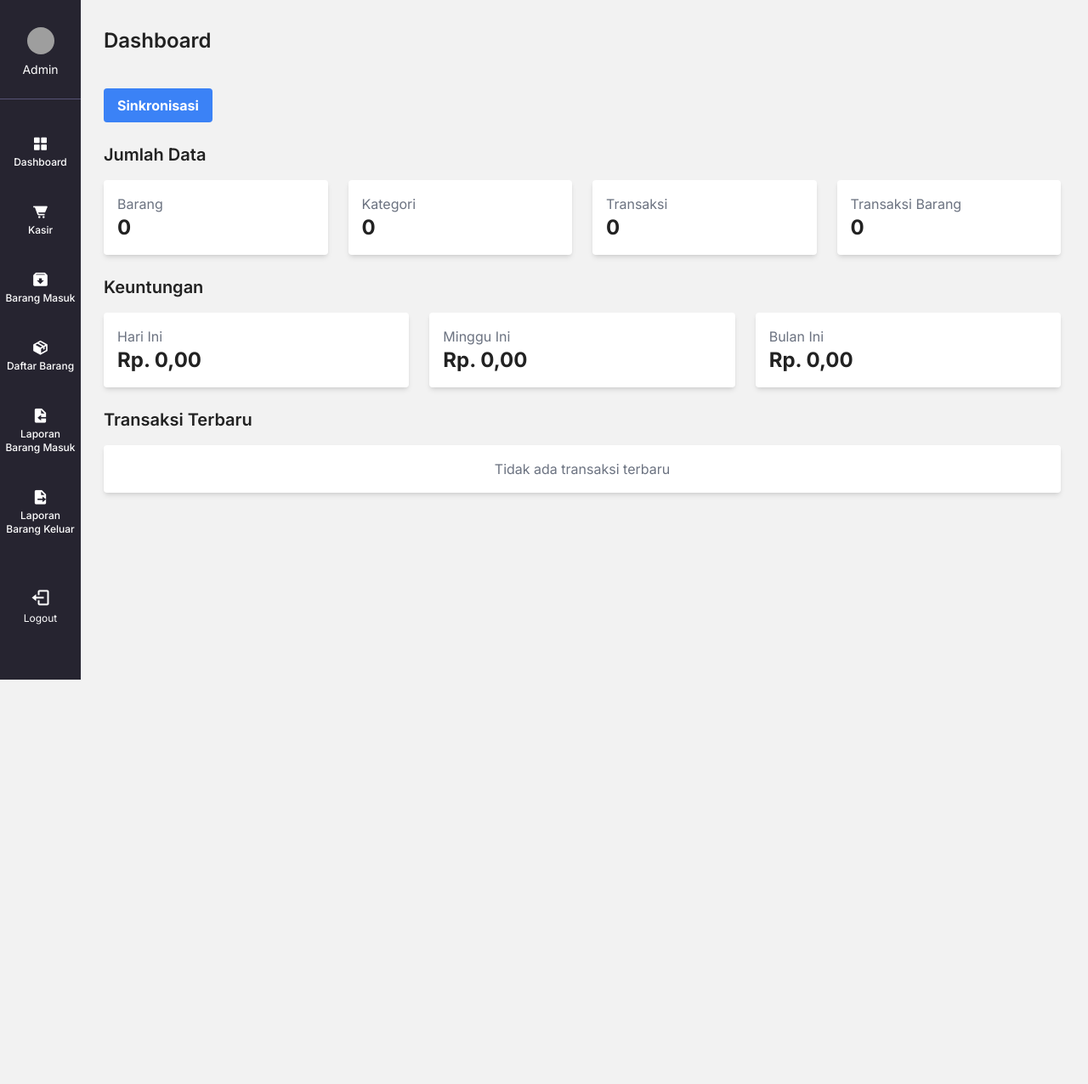
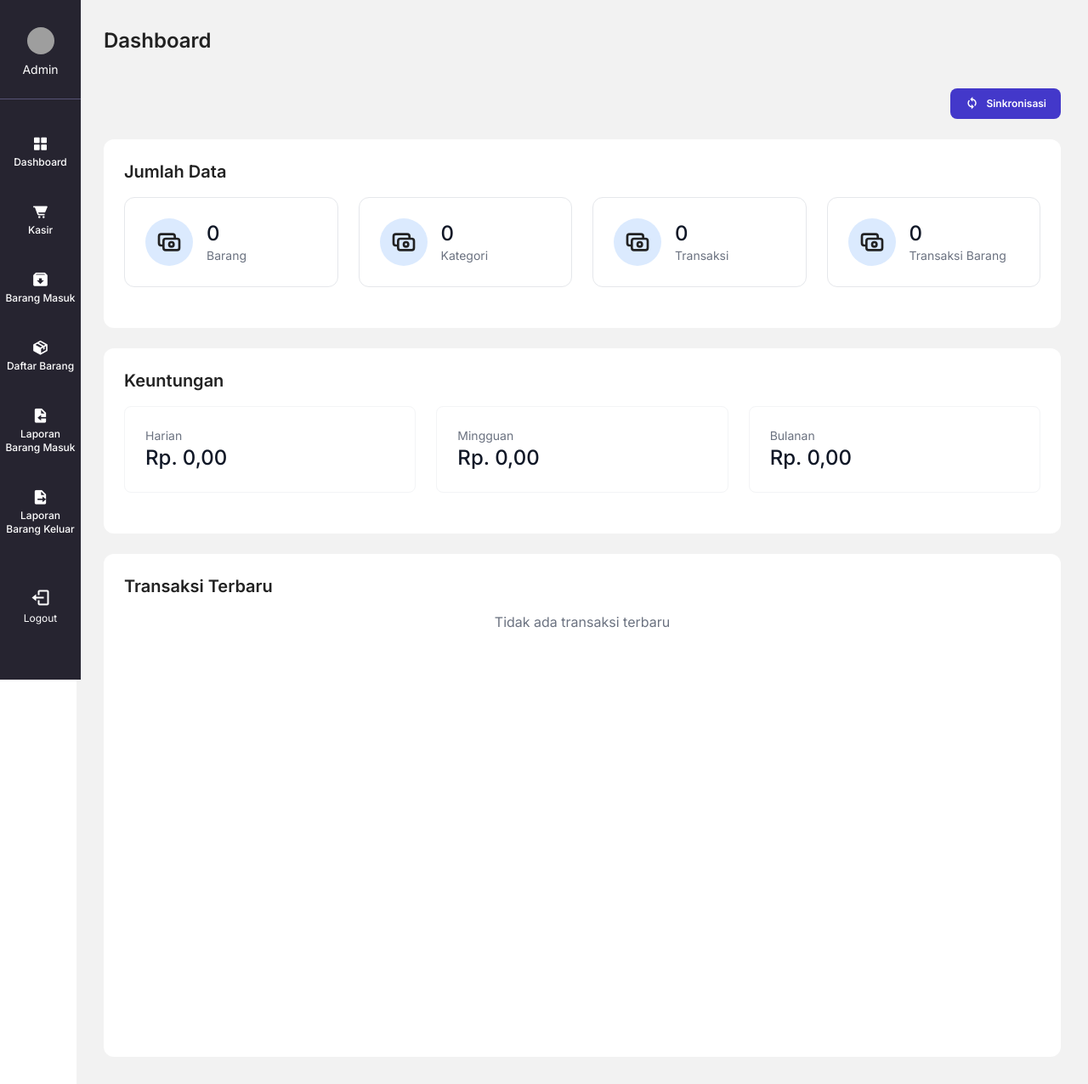
Before and after one commit to 248ForReal/Toko_bangunan_native, a PHP site: page /main/ in a window 1280 px wide. Shown: the whole page at 85% size. Before the commit the page ends 800 px from the top, so only its background shows below. Run offline with PHP 8.4, Linux system fonts and the light colour scheme; the visitor is signed in with stand-in values (Sample User, id 1); data that the repository does not hold is empty; some libraries are stand-ins or nearby versions; grey boxes are pictures that could not be loaded.

Commit message:
Revamp: Dashboard

```diff
--- a/main/pages/dashboard/dashboard.php
+++ b/main/pages/dashboard/dashboard.php
@@ -31,75 +31,127 @@
 // Get latest transactions
 $latestTransactions = getLatestTransactions();
 ?>
-<div class="container mx-auto">
 <h3 class="text-2xl font-semibold mb-10">
     Dashboard
 </h3>
 
 <!-- Tambahkan tautan sinkronisasi -->
-    <a href="?page=sync" class="bg-blue-500 hover:bg-blue-700 text-white font-bold py-2 px-4 rounded mb-6 inline-block">
+<div class="w-full flex justify-end">
+<a href="?page=sync" class="text-center py-2 px-4 inline-flex items-center gap-x-2 text-xs font-semibold rounded-lg border border-transparent bg-indigo-700 text-white hover:bg-indigo-800 disabled:opacity-50 disabled:pointer-events-none transition-all">
+<i class='bx bx-sync text-[1.1rem] text-white'></i>
     Sinkronisasi
 </a>
+</div>
 
 <!-- Kartu jumlah data -->
+<div class="bg-white p-6 rounded-xl mt-6">
     <h3 class="text-xl font-semibold mb-4">Jumlah Data</h3>
     <div class="grid grid-cols-1 sm:grid-cols-2 lg:grid-cols-4 gap-6 mb-6">
-        <div class="bg-white shadow-md rounded p-4">
-            <div class="text-gray-500">Barang</div>
-            <div class="text-2xl font-bold"><?php echo $countBarang; ?></div>
+        <article class="flex items-center gap-4 rounded-xl border border-gray-200 bg-white p-6">
+            <span class="rounded-full bg-blue-100 p-3 text-blue-600">
+                <svg xmlns="http://www.w3.org/2000/svg" class="h-8 w-8" fill="none" viewBox="0 0 24 24" stroke="currentColor" stroke-width="2">
+                    <path stroke-linecap="round" stroke-linejoin="round" d="M17 9V7a2 2 0 00-2-2H5a2 2 0 00-2 2v6a2 2 0 002 2h2m2 4h10a2 2 0 002-2v-6a2 2 0 00-2-2H9a2 2 0 00-2 2v6a2 2 0 002 2zm7-5a2 2 0 11-4 0 2 2 0 014 0z" />
+                </svg>
+            </span>
+
+            <div>
+                <p class="text-2xl font-medium text-gray-900"><?php echo $countBarang; ?></p>
+
+                <p class="text-sm text-gray-500">Barang</p>
             </div>
-        <div class="bg-white shadow-md rounded p-4">
-            <div class="text-gray-500">Kategori</div>
-            <div class="text-2xl font-bold"><?php echo $countKategori; ?></div>
+        </article>
+        <article class="flex items-center gap-4 rounded-xl border border-gray-200 bg-white p-6">
+            <span class="rounded-full bg-blue-100 p-3 text-blue-600">
+                <svg xmlns="http://www.w3.org/2000/svg" class="h-8 w-8" fill="none" viewBox="0 0 24 24" stroke="currentColor" stroke-width="2">
+                    <path stroke-linecap="round" stroke-linejoin="round" d="M17 9V7a2 2 0 00-2-2H5a2 2 0 00-2 2v6a2 2 0 002 2h2m2 4h10a2 2 0 002-2v-6a2 2 0 00-2-2H9a2 2 0 00-2 2v6a2 2 0 002 2zm7-5a2 2 0 11-4 0 2 2 0 014 0z" />
+                </svg>
+            </span>
+
+            <div>
+                <p class="text-2xl font-medium text-gray-900"><?php echo $countKategori; ?></p>
+
+                <p class="text-sm text-gray-500">Kategori</p>
             </div>
-        <div class="bg-white shadow-md rounded p-4">
-            <div class="text-gray-500">Transaksi</div>
-            <div class="text-2xl font-bold"><?php echo $countTransaksi; ?></div>
+        </article>
+        <article class="flex items-center gap-4 rounded-xl border border-gray-200 bg-white p-6">
+            <span class="rounded-full bg-blue-100 p-3 text-blue-600">
+                <svg xmlns="http://www.w3.org/2000/svg" class="h-8 w-8" fill="none" viewBox="0 0 24 24" stroke="currentColor" stroke-width="2">
+                    <path stroke-linecap="round" stroke-linejoin="round" d="M17 9V7a2 2 0 00-2-2H5a2 2 0 00-2 2v6a2 2 0 002 2h2m2 4h10a2 2 0 002-2v-6a2 2 0 00-2-2H9a2 2 0 00-2 2v6a2 2 0 002 2zm7-5a2 2 0 11-4 0 2 2 0 014 0z" />
+                </svg>
+            </span>
+
+            <div>
+                <p class="text-2xl font-medium text-gray-900"><?php echo $countTransaksi; ?></p>
+
+                <p class="text-sm text-gray-500">Transaksi</p>
             </div>
-        <div class="bg-white shadow-md rounded p-4">
-            <div class="text-gray-500">Transaksi Barang</div>
-            <div class="text-2xl font-bold"><?php echo $countTransaksiBarang; ?></div>
+        </article>
+        <article class="flex items-center gap-4 rounded-xl border border-gray-200 bg-white p-6">
+            <span class="rounded-full bg-blue-100 p-3 text-blue-600">
+                <svg xmlns="http://www.w3.org/2000/svg" class="h-8 w-8" fill="none" viewBox="0 0 24 24" stroke="currentColor" stroke-width="2">
+                    <path stroke-linecap="round" stroke-linejoin="round" d="M17 9V7a2 2 0 00-2-2H5a2 2 0 00-2 2v6a2 2 0 002 2h2m2 4h10a2 2 0 002-2v-6a2 2 0 00-2-2H9a2 2 0 00-2 2v6a2 2 0 002 2zm7-5a2 2 0 11-4 0 2 2 0 014 0z" />
+                </svg>
+            </span>
+
+            <div>
+                <p class="text-2xl font-medium text-gray-900"><?php echo $countTransaksiBarang; ?></p>
+
+                <p class="text-sm text-gray-500">Transaksi Barang</p>
+            </div>
+        </article>
     </div>
 </div>
 
 <!-- Kartu keuntungan -->
+<div class="bg-white p-6 rounded-xl mt-6">
     <h3 class="text-xl font-semibold mb-4">Keuntungan</h3>
     <div class="grid grid-cols-1 sm:grid-cols-2 lg:grid-cols-3 gap-6 mb-6">
-        <div class="bg-white shadow-md rounded p-4">
-            <div class="text-gray-500">Hari Ini</div>
-            <div class="text-2xl font-bold"><?php echo formatRupiah($profitToday); ?></div>
+        <article class="flex items-end justify-between rounded-lg border border-gray-100 bg-white p-6">
+            <div>
+                <p class="text-sm text-gray-500">Harian</p>
+
+                <p class="text-2xl font-medium text-gray-900"><?php echo formatRupiah($profitToday); ?></p>
             </div>
-        <div class="bg-white shadow-md rounded p-4">
-            <div class="text-gray-500">Minggu Ini</div>
-            <div class="text-2xl font-bold"><?php echo formatRupiah($profitWeek); ?></div>
+        </article>
+        <article class="flex items-end justify-between rounded-lg border border-gray-100 bg-white p-6">
+            <div>
+                <p class="text-sm text-gray-500">Mingguan</p>
+
+                <p class="text-2xl font-medium text-gray-900"><?php echo formatRupiah($profitWeek); ?></p>
             </div>
-        <div class="bg-white shadow-md rounded p-4">
-            <div class="text-gray-500">Bulan Ini</div>
-            <div class="text-2xl font-bold"><?php echo formatRupiah($profitMonth); ?></div>
+        </article>
+        <article class="flex items-end justify-between rounded-lg border border-gray-100 bg-white p-6">
+            <div>
+                <p class="text-sm text-gray-500">Bulanan</p>
+
+                <p class="text-2xl font-medium text-gray-900"><?php echo formatRupiah($profitMonth); ?></p>
+            </div>
+        </article>
     </div>
 </div>
 
 <!-- Kartu transaksi terbaru -->
+<div class="bg-white p-6 rounded-xl mt-6">
 <h3 class="text-xl font-semibold mb-4">Transaksi Terbaru</h3>
-    <div class="bg-white shadow-md rounded p-4">
-        <?php if (!empty($latestTransactions)): ?>
-            <?php foreach ($latestTransactions as $index => $transaction): ?>
-                <div class="grid grid-cols-1 sm:grid-cols-3 gap-6 mb-4">
+<div class="bg-white h-[500px] overflow-auto">
+    <?php if (!empty($latestTransactions)) : ?>
+        <?php foreach ($latestTransactions as $index => $transaction) : ?>
+            <div class="grid grid-cols-1 sm:grid-cols-3 gap-6 mb-4 border border-gray-200 rounded-xl px-4 py-2.5">
                 <div>
                     <div class="text-gray-500">No. Transaksi</div>
-                        <div class="text-2xl font-bold"><?php echo $index + 1; ?></div>
+                    <div class="text-2xl font-semibold"><?php echo $index + 1; ?></div>
                 </div>
                 <div>
                     <div class="text-gray-500">Total Belanja</div>
-                        <div class="text-2xl font-bold">Rp. <?php echo number_format($transaction['total_belanja'], 2, ',', '.'); ?></div>
+                    <div class="text-2xl font-semibold">Rp. <?php echo number_format($transaction['total_belanja'], 2, ',', '.'); ?></div>
                 </div>
                 <div>
                     <div class="text-gray-500">Kembalian</div>
-                        <div class="text-2xl font-bold">Rp. <?php echo number_format($transaction['kembalian'], 2, ',', '.'); ?></div>
+                    <div class="text-2xl font-semibold">Rp. <?php echo number_format($transaction['kembalian'], 2, ',', '.'); ?></div>
                 </div>
             </div>
         <?php endforeach; ?>
-        <?php else: ?>
+    <?php else : ?>
         <div class="text-center text-gray-500">Tidak ada transaksi terbaru</div>
     <?php endif; ?>
 </div>
```
Lines whose indentation alone changed are shown as unchanged.
